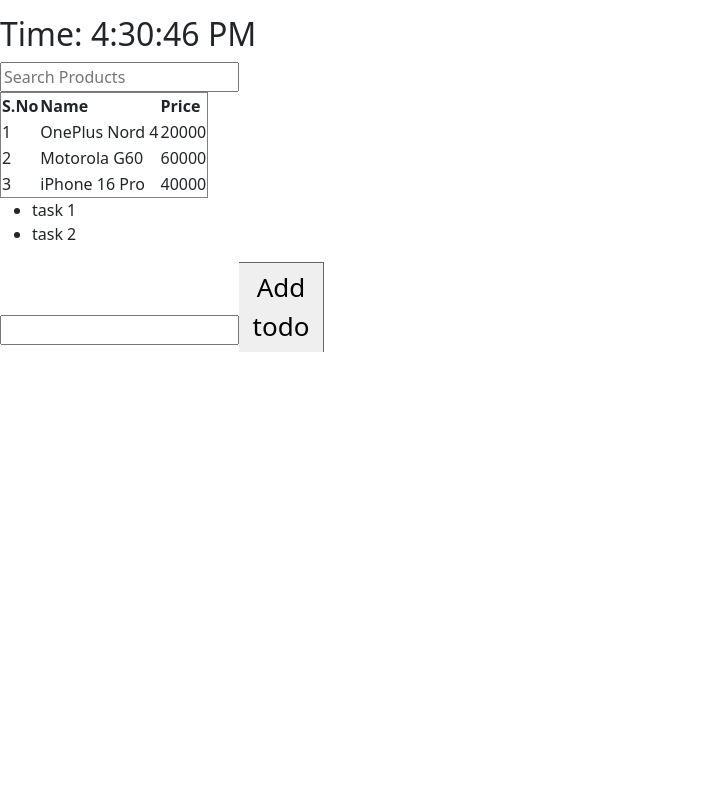
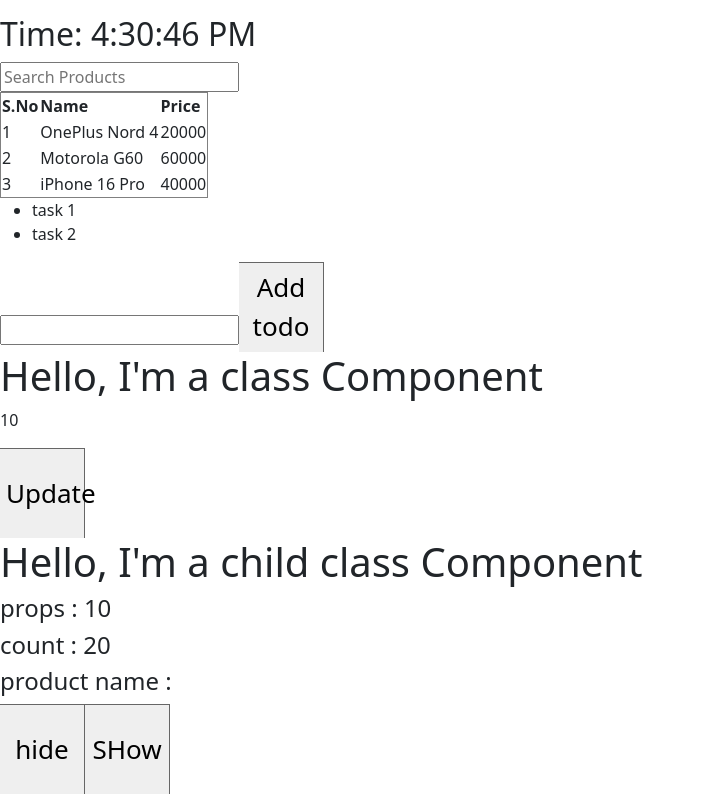
Before and after one commit to Pandukumar9/todo_app_react, a React (Create React App) app: page / in a window 1280 px wide. Shown: the part 4507-5301 px from the top of the page, without its empty margins (0-705 px from the left). Before the commit the page ends 4859 px from the top, so only its background shows below. Built offline with nearby package versions, Linux system fonts and the light colour scheme; no server answers.

Commit message:
lifecyclehooks

```diff
--- a/src/App.js
+++ b/src/App.js
@@ -6,6 +6,7 @@
 import Usememohook from './pages/Usememohook';
 import Usememohook2 from './pages/Usememohook2';
 import Parentchild2 from './pages/Parentchild2';
+import Classcomp from './pages/Classcomp';
 
 function App() {
   let [todolist, updateTodos] = useState([
@@ -91,6 +92,8 @@
     <Usememohook2></Usememohook2>
 
     <Parentchild2></Parentchild2>
+
+    <Classcomp></Classcomp>
     </>
 
   );
--- /dev/null
+++ b/src/pages/Classchildcomp.js
@@ -0,0 +1,67 @@
+import React , { Component } from 'react';
+
+class Classchildcomp extends Component {
+  constructor(props) {
+    super(props); // Call to the parent class's constructor
+
+    this.state = {
+        count : this.props.data + 10,
+        product: null
+    }
+
+    console.log("im inside constructor");
+  }
+
+  static getDerivedStateFromProps(props,state){
+    console.log("im inside getDerivedStateFromProps");
+    // return {
+    //     count : props.data + 10
+    // }
+
+    return {
+        ...state,count:props.data +10
+    }
+  }
+
+  shouldComponentUpdate(){
+    return true //defalt it is true;
+    // return false
+  }
+
+  getSnapshotBeforeUpdate(){
+    console.log('inside get snapshot');
+    return null
+  }
+
+  componentDidUpdate(){ // it is simmilar like componentdidmount
+    console.log("inside comp update")
+  }
+
+  componentDidMount(){
+    console.log('did mount');
+    fetch('https://fakestoreapi.com/products/1')
+            .then(res=>res.json())
+            .then(json=> {
+                console.log(json);
+                this.setState({...this.state,product:json.title})
+       })
+  }
+
+  componentWillUnmount(){
+console.log('inside unmount');
+  }
+
+  render() {
+    console.log('render');
+    return (
+        <>
+          <h1>Hello, I'm a child class Component</h1>
+          <h4>props : {this.props.data}</h4>
+          <h4>count : {this.state.count}</h4>
+          <h4>product name : {this.state.product}</h4>
+        </>
+    );
+  }
+}
+
+export default Classchildcomp;
--- /dev/null
+++ b/src/pages/Classcomp.js
@@ -0,0 +1,37 @@
+import React , { Component } from 'react';
+import Classchildcomp from './Classchildcomp';
+
+class Classcomp extends Component {
+  constructor(props) {
+    super(props); // Call to the parent class's constructor
+    this.state = {
+        x :10,
+        show:true
+    }
+  }
+
+//   static getDerivedStateFrom(props){}
+
+  render() {
+    return (
+        <>
+          <h1>Hello, I'm a class Component</h1>
+          <p> { this.state.x }</p>
+          <button onClick={() => {
+            this.setState({ x : this.state.x + 10})
+          }}>Update</button>
+
+          {this.state.show && <Classchildcomp data={this.state.x}></Classchildcomp>  }
+          <button onClick={() => {
+            this.setState({ show : false})
+          }}>hide</button>
+
+          <button onClick={() => {
+            this.setState({ show : true})
+          }}>SHow</button>
+        </>
+    );
+  }
+}
+
+export default Classcomp;
```
